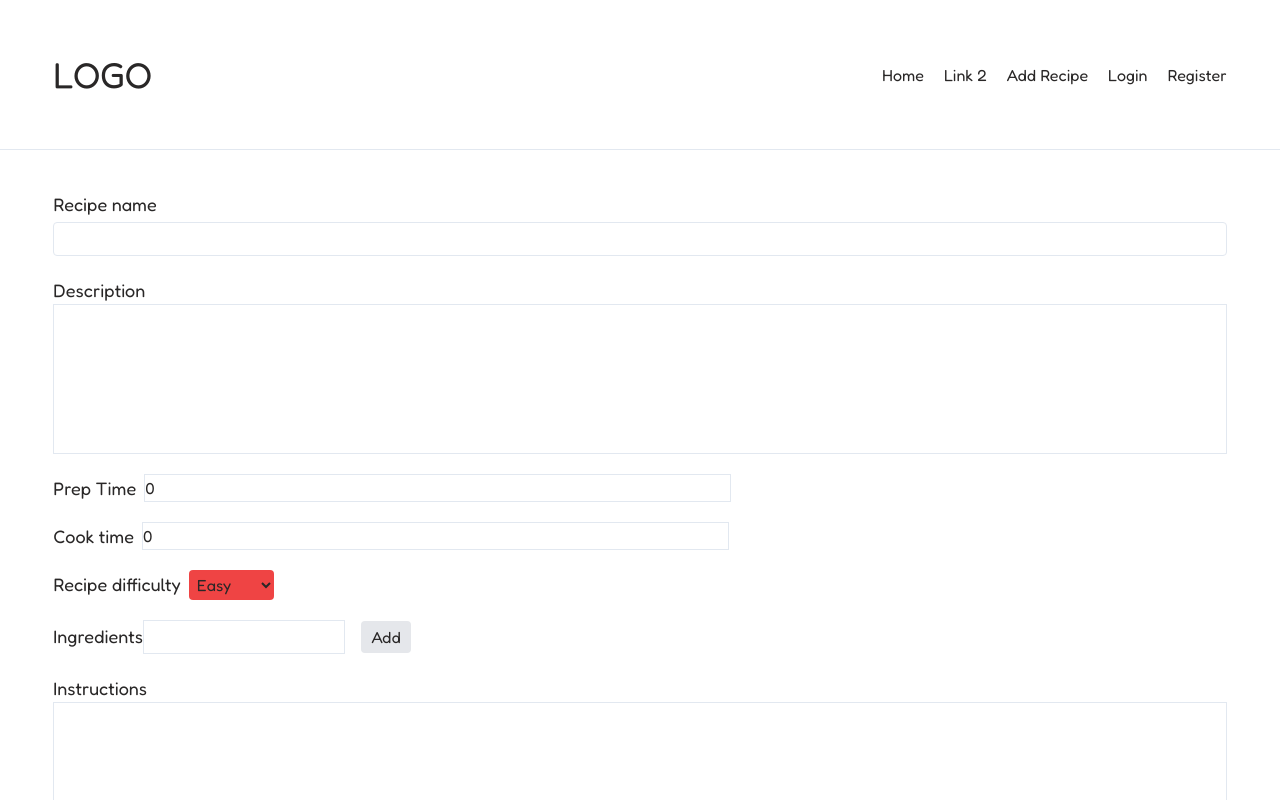
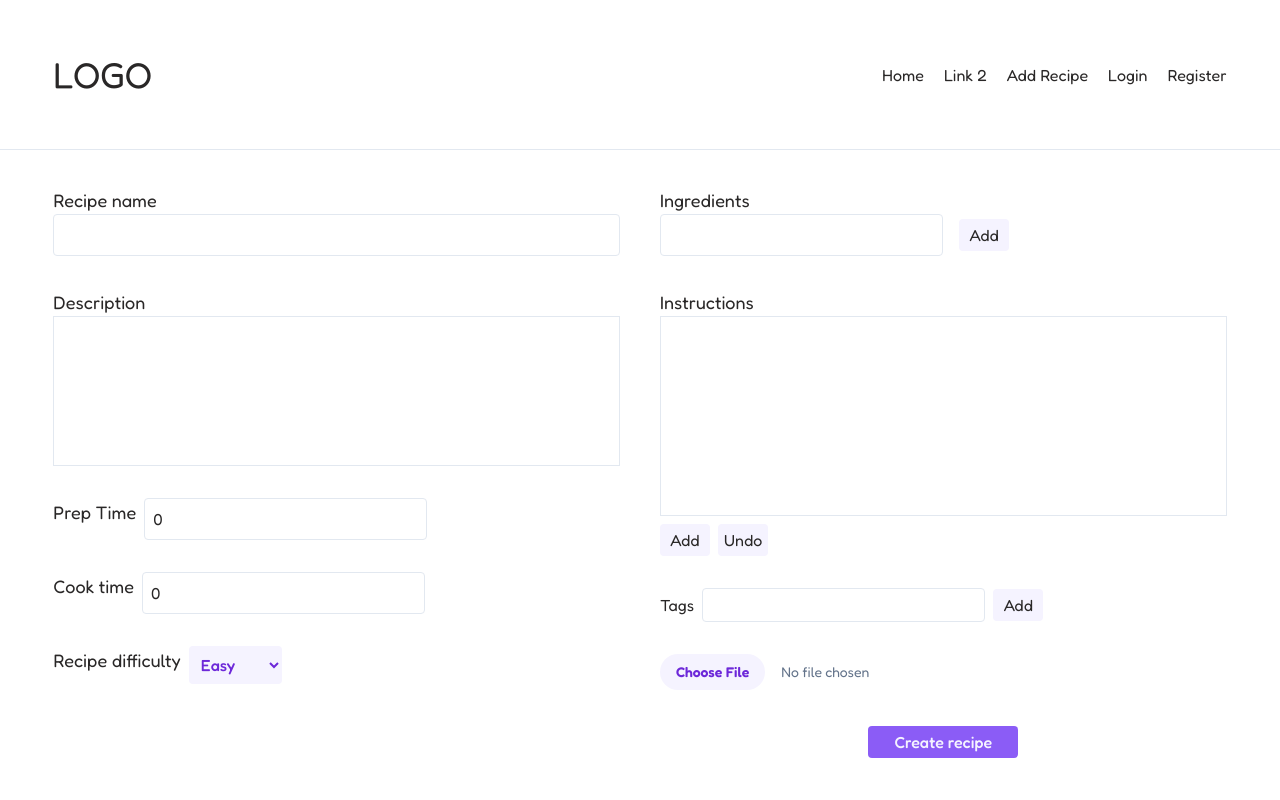
Before and after one commit to ajdinhusetovic/recipi, a React (Vite) app in the folder client/: page /recipes/create-recipe in a window 1280 px wide. Shown: the top 800 px of the page. Built offline with nearby package versions, Linux system fonts and the light colour scheme.

Commit message:
Edit create recipe page style and add error handling

```diff
--- a/client/src/components/Navbar.tsx
+++ b/client/src/components/Navbar.tsx
@@ -71,7 +71,7 @@ const Navbar = () => {
           </li>
           <li>Link 2</li>
           <li>
-            <Link to="/recipe/create-recipe">Add Recipe</Link>
+            <Link to="/recipes/create-recipe">Add Recipe</Link>
           </li>
           <li>
             <Link to="/login">Login</Link>
--- a/client/src/components/RecipeCard.tsx
+++ b/client/src/components/RecipeCard.tsx
@@ -4,38 +4,15 @@ import { useEffect, useState } from "react";
 
 const RecipeCard: React.FC<{ recipe: Recipe }> = ({ recipe }) => {
   const navigate = useNavigate();
-  const [maxTitleLength, setMaxTitleLength] = useState(50);
 
   let difficultyColor = "";
   const recipeTime = parseInt(recipe.prepTime) + parseInt(recipe.cookTime);
 
-  // let maxTitleLength = 50;
-
-  // if (window.innerWidth <= 768) {
-  //   maxTitleLength = 22; // Adjust this value as needed
-  // }
-
-  useEffect(() => {
-    const handleResize = () => {
-      // Adjust maxTitleLength based on window width
-      setMaxTitleLength(window.innerWidth <= 1024 ? 32 : 50);
-    };
-
-    // Set maxTitleLength on mount
-    handleResize();
-
-    // Attach event listener for window resize
-    window.addEventListener("resize", handleResize);
-
-    // Clean up the event listener on component unmount
-    return () => {
-      window.removeEventListener("resize", handleResize);
-    };
-  }, []);
+  const MAX_TITLE_LENGTH = 30;
 
   const truncatedTitle =
-    recipe.name.length > maxTitleLength
-      ? `${recipe.name.slice(0, maxTitleLength)}...`
+    recipe.name.length > MAX_TITLE_LENGTH
+      ? `${recipe.name.slice(0, MAX_TITLE_LENGTH)}...`
       : recipe.name;
 
   switch (recipe.difficulty.toLowerCase()) {
@@ -58,9 +35,9 @@ const RecipeCard: React.FC<{ recipe: Recipe }> = ({ recipe }) => {
       <img src={recipe.image} alt="" className="w-full h-1/2" />
       <div className="w-11/12 h-1/2 my-0 mx-auto">
         <p className="my-2">{recipeTime} mins</p>
-        <ul className="flex gap-2 mt-1 md:mt-3">
+        <ul className="flex gap-2 mt-1 md:mt-3 flex-wrap">
           {recipe.tags.map((tag: string, index: number) => (
-            <li key={index} className="bg-red-500 w-12 md:w-16 rounded">
+            <li key={index} className="bg-red-500 p-1 rounded">
               <p className="text-center font font-medium text-sm md:text-lg">
                 {tag}
               </p>
--- a/client/src/pages/CreateRecipe.tsx
+++ b/client/src/pages/CreateRecipe.tsx
@@ -3,9 +3,10 @@ import { useToast } from "@/components/ui/use-toast";
 import axios from "axios";
 import { useState } from "react";
 import { useCookies } from "react-cookie";
+import { FaTimes } from "react-icons/fa";
 
 const CreateRecipe = () => {
-  const MAX_CHAR_LENGTH = 25;
+  const MAX_CHAR_LENGTH = 50;
   const { toast } = useToast();
 
   const [cookie, setCookies] = useCookies();
@@ -16,7 +17,7 @@ const CreateRecipe = () => {
   const [prepTime, setPrepTime] = useState(0);
   const [cookTime, setCookTime] = useState(0);
 
-  const [recipeDifficulty, setRecipeDifficulty] = useState("");
+  const [recipeDifficulty, setRecipeDifficulty] = useState("easy");
 
   const [ingredients, setIngredients] = useState<string[]>([]);
   const [ingredient, setIngredient] = useState("");
@@ -38,11 +39,19 @@ const CreateRecipe = () => {
   };
 
   const addIngredient = () => {
+    if (ingredient.length <= 0) {
+      toast({ title: "No ingredient", variant: "fail" });
+      return;
+    }
     setIngredients([...ingredients, ingredient]);
     setIngredient("");
   };
 
   const addInstruction = () => {
+    if (instruction.length <= 0) {
+      toast({ title: "No instruction", variant: "fail" });
+      return;
+    }
     setInstructions([...instructions, instruction]);
     setInstruction("");
   };
@@ -80,6 +89,22 @@ const CreateRecipe = () => {
   console.log(ingredients);
 
   const submitRecipe = async () => {
+    if (
+      !recipeName.trim() ||
+      !recipeDescription.trim() ||
+      prepTime === 0 ||
+      !recipeDifficulty.trim() ||
+      ingredients.length === 0 ||
+      instructions.length === 0 ||
+      tags.length === 0
+    ) {
+      toast({
+        title: "Please fill in all fields",
+        variant: "fail",
+      });
+      return;
+    }
+
     const formData = new FormData();
 
     formData.append("file", file || "");
@@ -129,20 +154,20 @@ const CreateRecipe = () => {
   return (
     <>
       <Navbar />
-      <div className="h-screen flex flex-col mt-5 w-11/12 mx-auto">
-        <div className="flex flex-col gap-5">
-          <p className="flex text-lg flex-wrap">
+      <p className="flex text-lg flex-wrap w-11/12 mx-auto mt-4">
         {tags.map((tag) => (
-              <span className="bg-red-500 ml-2 p-[6px] rounded text-center inline-block">
+          <span className="bg-violet-50 ml-2 p-[6px] rounded text-center inline-block">
             {tag}
           </span>
         ))}
       </p>
-          <div className="flex flex-col gap-1">
+      <div className="flex flex-col mt-5 w-11/12 mx-auto md:flex-row md:gap-10 max-w-[400px] md:max-w-full">
+        <div className="flex flex-col gap-5 md:w-1/2 md:gap-8">
+          <div className="flex flex-col">
             <label className="text-lg">Recipe name</label>
             <input
               type="text"
-              className="border rounded p-1"
+              className="border rounded p-1 md:p-2"
               onChange={(e) => setRecipeName(e.target.value)}
               value={recipeName}
             />
@@ -150,7 +175,7 @@ const CreateRecipe = () => {
           <div className="flex flex-col">
             <label className="text-lg">Description</label>
             <textarea
-              className="border resize-none h-[150px]"
+              className="border resize-none h-[150px] p-1"
               onChange={(e) => setRecipeDescription(e.target.value)}
               value={recipeDescription}
             ></textarea>
@@ -159,18 +184,20 @@ const CreateRecipe = () => {
             <label className="text-lg">Prep Time</label>
             <input
               type="number"
-              className="border w-1/2"
+              className="border rounded w-1/2 p-1 md:p-2"
               onChange={(e) => setPrepTime(parseInt(e.target.value))}
               value={prepTime}
+              min="0"
             />
           </div>
           <div className="flex gap-2">
             <label className="text-lg">Cook time</label>
             <input
               type="number"
-              className="border w-1/2"
+              className="border rounded w-1/2 p-1 md:p-2"
               onChange={(e) => setCookTime(parseInt(e.target.value))}
               value={cookTime}
+              min="0"
             />
           </div>
           <div className="flex gap-2">
@@ -178,7 +205,7 @@ const CreateRecipe = () => {
             <select
               name="recipeDifficulty"
               onChange={(e) => setRecipeDifficulty(e.target.value)}
-              className="p-1 rounded bg-red-500"
+              className="p-1 rounded text-violet-700 bg-violet-50 font-medium md:p-2"
               value={recipeDifficulty}
             >
               <option value="easy">Easy</option>
@@ -187,34 +214,34 @@ const CreateRecipe = () => {
             </select>
           </div>
         </div>
-        <div className="flex flex-col gap-5 mt-5">
+        <div className="flex flex-col gap-5 mt-5 md:w-1/2 md:mt-0 md:gap-8">
           <div className="flex flex-col">
+            <div className="md:flex md:flex-col">
+              <label className="text-lg">Ingredients</label>
               <div>
-              <label className="text-lg">Ingredients</label>
                 <input
                   type="text"
-                className="border p-1"
+                  className="border rounded p-1 md:p-2 w-1/2"
                   value={ingredient}
                   onChange={(e) => handleIngredientInput(e)}
                 />
                 <button
-                className="bg-gray-200 ml-4 p-1 rounded w-[50px]"
+                  className="bg-violet-50 ml-4 p-1 rounded w-[50px] inline"
                   onClick={addIngredient}
                 >
                   Add
                 </button>
               </div>
-            <div>
+            </div>
+            <div className={ingredients.length <= 0 ? "hidden" : ""}>
               <ul>
                 {ingredients.map((ingredient, index) => (
-                  <li key={index} className="list-disc ml-8 mt-4 w-[200px]">
+                  <li
+                    key={index}
+                    onClick={() => removeIngredient(index)}
+                    className="list-disc ml-8 mt-4 flex items-center bg-violet-50 hover:bg-violet-100 w-fit p-2 rounded text-violet-500 cursor-pointer"
+                  >
                     {ingredient}
-                    <span
-                      className="ml-2 p-1 border"
-                      onClick={() => removeIngredient(index)}
-                    >
-                      X
-                    </span>
                   </li>
                 ))}
               </ul>
@@ -231,13 +258,13 @@ const CreateRecipe = () => {
               ></textarea>
               <div className="flex gap-2">
                 <button
-                  className="bg-gray-200 mt-2 p-1 rounded w-[50px]"
+                  className="bg-violet-50 mt-2 p-1 rounded w-[50px]"
                   onClick={addInstruction}
                 >
                   Add
                 </button>
                 <button
-                  className="bg-gray-200 mt-2 p-1 rounded w-[50px]"
+                  className="bg-violet-50 mt-2 p-1 rounded w-[50px]"
                   onClick={removeLastInstruction}
                 >
                   Undo
@@ -248,7 +275,7 @@ const CreateRecipe = () => {
               <div className="border rounded mt-2 p-1 h-[300px] overflow-auto">
                 {instructions.length > 0 &&
                   instructions.map((inst, index) => (
-                    <div key={index}>
+                    <div key={index} className="p-1">
                       <h1 className="font-medium text-lg">Step: {index + 1}</h1>
                       <p className="text-md">{inst}</p>
                     </div>
@@ -261,12 +288,12 @@ const CreateRecipe = () => {
               <label>Tags</label>
               <input
                 type="text"
-                className="border w-1/2 p-1"
+                className="border rounded w-1/2 p-1"
                 value={tag}
                 onChange={(e) => setTag(e.target.value)}
               />
               <button
-                className="bg-green-200 p-1 rounded w-[50px]"
+                className="bg-violet-50 p-1 rounded w-[50px]"
                 onClick={addTag}
               >
                 Add
@@ -286,10 +313,10 @@ const CreateRecipe = () => {
             />
           </div>
           <button
-            className="mt-1 mb-4 rounded bg-red-500 w-1/2 mx-auto p-1 text-md"
+            className="mt-1 mb-4 rounded bg-violet-500 hover:bg-violet-600 text-violet-50 font-medium w-[150px] mx-auto p-1 text-md"
             onClick={submitRecipe}
           >
-            Submit
+            Create recipe
           </button>
         </div>
       </div>
--- a/client/src/pages/Recipes.tsx
+++ b/client/src/pages/Recipes.tsx
@@ -47,7 +47,7 @@ const Recipes = () => {
         ) : error ? (
           <p>Error fetching data: {error.message}</p>
         ) : (
-          <div className="p-10 flex gap-12 flex-col lg:flex-row">
+          <div className="p-10 flex gap-12 flex-col lg:flex-row lg:flex-wrap">
             {cachedData &&
               cachedData.map((recipe: Recipe) => (
                 <RecipeCard recipe={recipe} key={recipe.id} />
```
Lines whose indentation alone changed are shown as unchanged.
